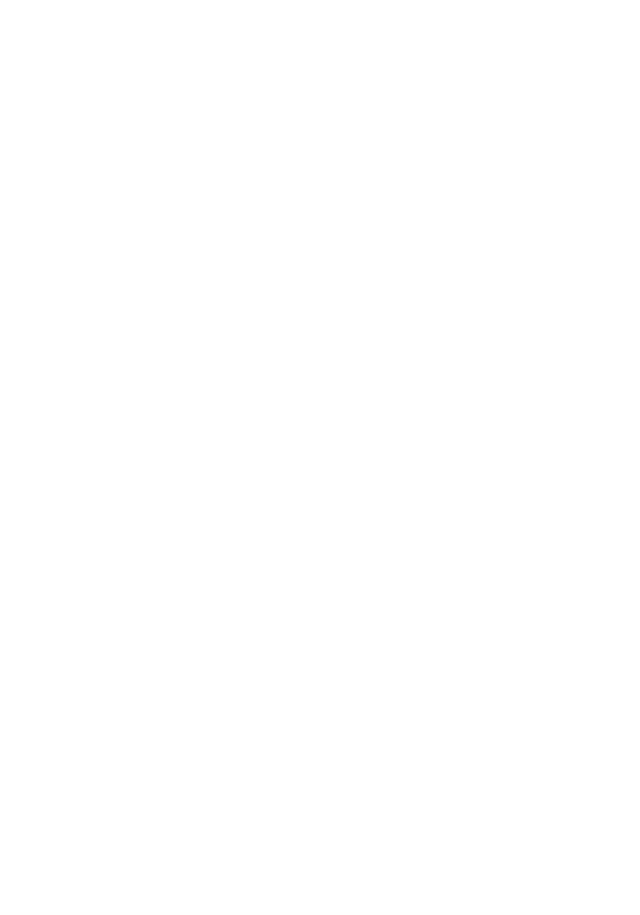
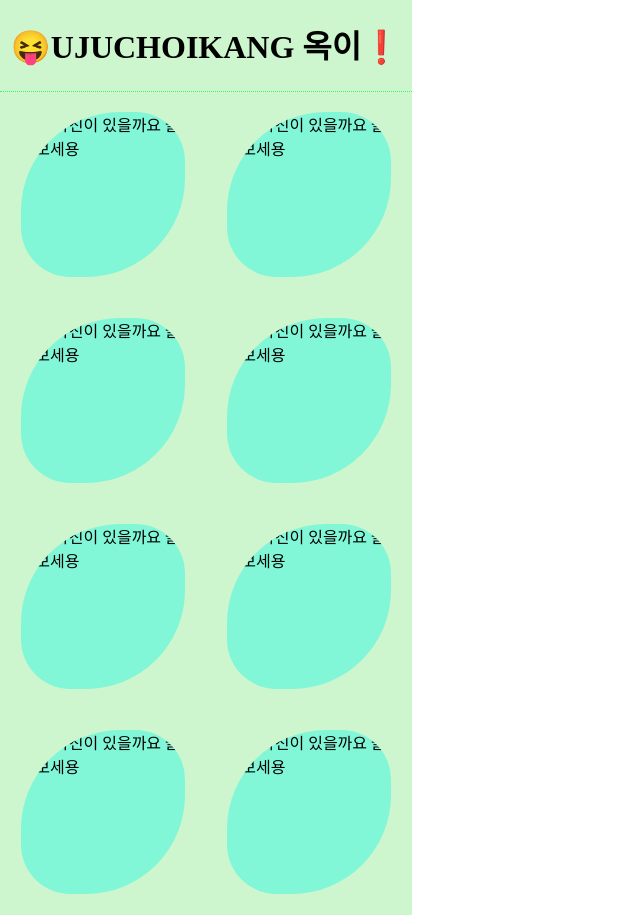
Before and after one commit to HaekyungS/Woojuchoikang_Oke, a plain HTML site: page index.html in a window 1280 px wide. Shown: the whole page, without its empty margins (0-640 px from the left). Before the commit the page ends 800 px from the top, so only its background shows below. Drawn offline with Linux system fonts and the light colour scheme.

Commit message:
세부적인 디테일빼곤 작업 끝!

```diff
--- /dev/null
+++ b/common.js
@@ -0,0 +1,76 @@
+function CreateDocument(Tag, parents, Attri, AttriValue) {
+  const element = document.createElement(Tag);
+  parents.appendChild(element)
+  if (Attri !== undefined) {
+    element.setAttribute(Attri, AttriValue);
+  }
+}//태그 생성, 속성추가는 선택사항이니까 밑으로 뺌.
+// CreateDocument("div",document.body); 이런식으로 2개만 넣어도 작동확인
+
+function DocumentStyle(tag, widthValue, heightValue) {
+  tag.style.width = widthValue;
+  tag.style.height = heightValue;
+}//태그 width, height 값
+
+// DocumentStyle(div,"40px","40px")
+// index에서 변수선언해서 tag로 써도 적용됨~
+
+function DisplayStyle(tag, Display, DisplayDirec, JustifyContent, FlexWrap) {
+  tag.style.display = Display;
+  if (DisplayDirec !== undefined) {
+    tag.style.flexDirection = DisplayDirec;
+  }
+  if (JustifyContent !== undefined) {
+    tag.style.justifyContent = JustifyContent;
+  }
+  if (FlexWrap !== undefined) {
+    tag.style.flexWrap = FlexWrap;
+  }
+}
+// DisplayStyle(div,"flex","","center")
+// 속성이 중간에 안넣는 경우엔 ""을 해주면 됨.
+
+function Background(tag, BackgroundColor, BackgroundImage, BackgroundSize, BackgroundPosition) {
+  if (BackgroundColor !== undefined) {
+    tag.style.backgroundColor = BackgroundColor;
+  }
+  if (BackgroundImage !== undefined) {
+    tag.style.backgroundImage = BackgroundImage;
+  }
+  if (BackgroundSize !== undefined) {
+    tag.style.backgroundSize = BackgroundSize;
+  }
+  if (BackgroundPosition !== undefined) {
+    tag.style.backgroundPosition = BackgroundPosition;
+  }
+}//배경설정
+
+function FontStyle(tag, FontFamily, FontSize, Color, FontWeight, TextAlign, TextDecoration) {
+  if (FontFamily !== undefined) {
+    tag.style.fontFamily = FontFamily;
+  }
+  if (FontSize !== undefined) {
+    tag.style.fontSize = FontSize;
+  }
+  if (Color !== undefined) {
+    tag.style.color = Color;
+  } if (FontWeight !== undefined) {
+    tag.style.fontWeight = FontWeight;
+  } if (TextAlign !== undefined) {
+    tag.style.textAlign = TextAlign;
+  } if (TextDecoration !== undefined) {
+    tag.style.textDecoration = TextDecoration;
+  }
+}//폰트설정
+
+function SpaceStyle(tag, Border, Margin,Padding,OverFlow) {
+  if (Border !== undefined) {
+    tag.style.border = Border;
+  } if (Margin !== undefined) {
+    tag.style.margin = Margin;
+  } if(Padding!==undefined){
+    tag.style.padding=Padding;
+  } if (OverFlow!==undefined){
+    tag.style.overflow=OverFlow;
+  }
+}//
--- a/index.html
+++ b/index.html
@@ -1,12 +1,81 @@
 <!DOCTYPE html>
 <html lang="en">
+
 <head>
   <meta charset="UTF-8">
   <meta http-equiv="X-UA-Compatible" content="IE=edge">
   <meta name="viewport" content="width=device-width, initial-scale=1.0">
   <title>Document</title>
+  <style>
+    * {
+      box-sizing: border-box;
+    }
+  </style>
 </head>
+
 <body>
+  <script src="./common.js"></script>
+  <script>
 
+    document.body.style.margin = "0";
+    //body에 마진 없애기
+    CreateDocument("div", document.body);
+    //body 자식으로 div 생성
+
+    const Body_Div = document.body.children[2];
+    DocumentStyle(Body_Div, "412px", "915px");
+    DisplayStyle(Body_Div, "flex", "column", "center");
+    Background(Body_Div, "#CEF6CE");
+    //div에 스타일 추가
+
+    //여기는 header부분
+    CreateDocument("header", Body_Div);
+    const Header = Body_Div.children[0];
+    DocumentStyle(Header, "100%", "10%");
+    Header.style.borderBottom = "0.5px dotted #2EFE64";
+    FontStyle(Header, "", "", "", "", "center");
+    Header.innerHTML = "<h1>😝UJUCHOIKANG 옥이❗</h1>"
+
+
+    // 여긴 main 부분
+    CreateDocument("main", Body_Div);
+    const Main = Body_Div.children[1];
+    DocumentStyle(Main, "100%", "90%");
+    DisplayStyle(Main, "flex", "", "center", "wrap")
+
+
+    for (i = 0; i < 8; i++) {
+      CreateDocument("div", Main);
+      const PhotoDiv = Main.children[i];
+      DocumentStyle(PhotoDiv, "40%", "20%");
+      Background(PhotoDiv, "#81F7D8");
+      SpaceStyle(PhotoDiv, "", "auto", "", "hidden");
+      DisplayStyle(PhotoDiv, "flex", "", "center")
+      PhotoDiv.style.borderRadius = "60% 30%"
+      PhotoDiv.innerHTML = "무슨 사진이 있을까요 눌러보세용"
+      //요 글씨를 대각선으로 해서 커피콩 모양으로 만들고싶음.
+      let count = 0;
+      PhotoDiv.addEventListener("click", function () {
+        count += 1;
+        if (count % 2 === 1) {
+          Background(PhotoDiv, "", "url(./사진/사진" + [i] + ".jpg)","cover");
+          // PhotoDiv.style.transform="scale(5)"
+        } else if (count % 2 === 0) {
+          Background(PhotoDiv, "#81F7D8","");
+        }
+      })
+      //문제1. 사진이 for 마지막인 8만 뜸. 근데 왜 8이냐 7이여야지
+      //문제2. 스케일을 키워서 가운데로 사진이 전체화면으로 뜨게 어캐하징. 스케일..?
+      //문제3. 글씨... 대각선 가운데정렬...
+    }
+
+    // PhotoDiv
+
+    //누르면 스케일이 커지면서 백그라운드가 이미지로 바뀌고 다시 누르면 원래대로.
+    //메인에 8컷으로 쪼개서 누르면 사진이 나와서 확대돼었다가 다시 누르면 줄어들게.
+    //이건 addEventListener로 하면 되지 않으까
+
+  </script>
 </body>
+
 </html>
```
Also changed, not shown: 사진/사진1.jpg (added), 사진/사진2.jpg (added), 사진/사진3.jpg (added), 사진/사진5.jpg (added), 사진/사진6.jpg (added), 사진/사진8.jpg (added), 3 other files.
